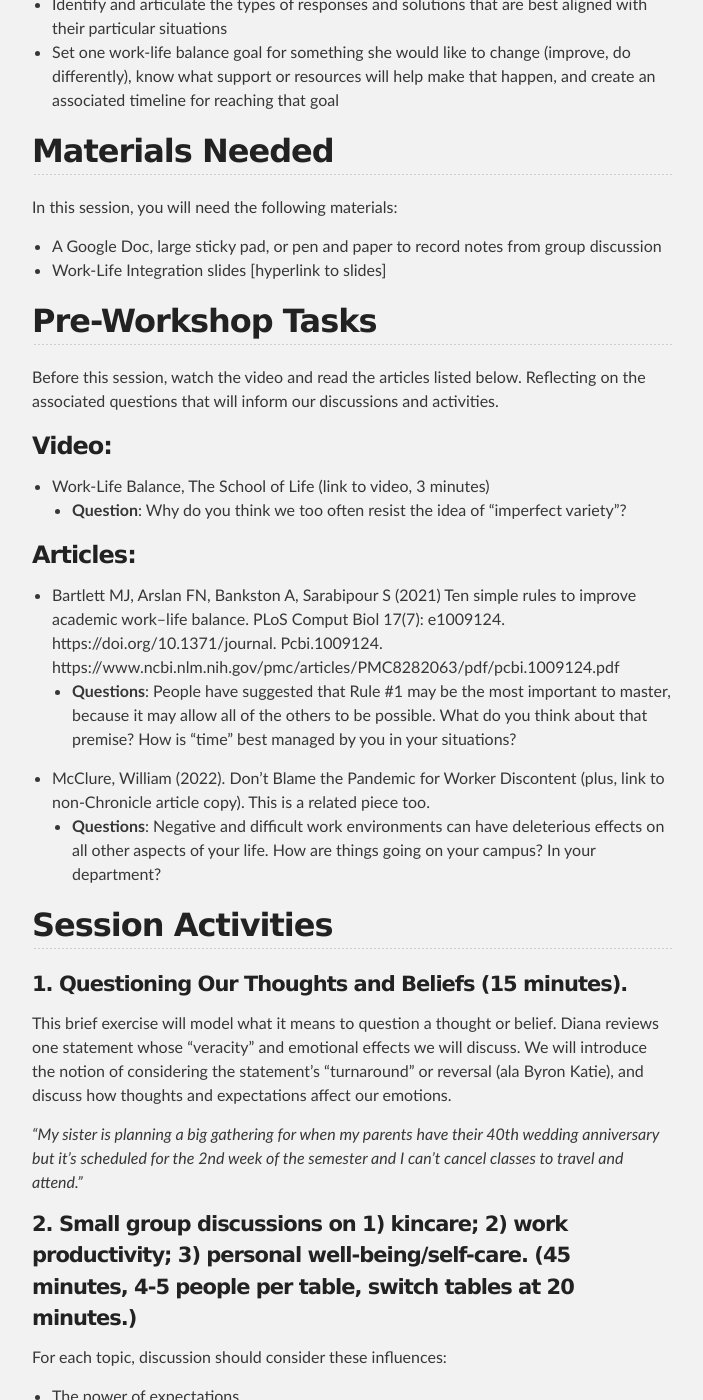
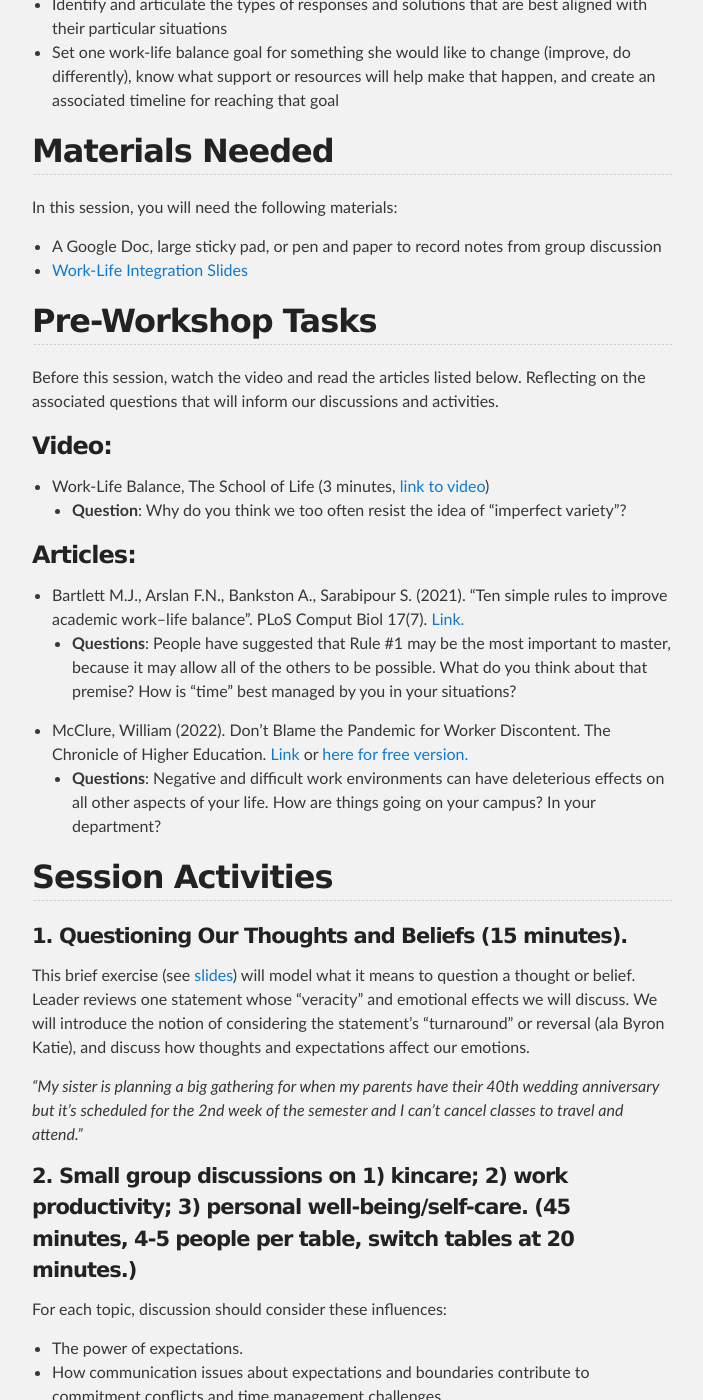
Before and after one commit to TRELIStoolkit/TRELIStoolkit.github.io, a Jekyll site: the page built from session4.md, in a window 1280 px wide and 1400 px high, scrolled down 892 px. Shown: the whole window, without its empty margins (288-991 px from the left). Built offline with Jekyll 4.4.1, drawn with Linux system fonts in a browser that asks for light colours; our own code applies the rules of GitHub Pages for plain Markdown files; some of the changed text lies outside the part shown.

Commit message:
Final formatting

```diff
--- a/session4.md
+++ b/session4.md
@@ -16,26 +16,26 @@ At the end of this session, participants will be able to…
 ## Materials Needed
 In this session, you will need the following materials:
 * A Google Doc, large sticky pad, or pen and paper to record notes from group discussion
-* Work-Life Integration slides [hyperlink to slides]
+* [Work-Life Integration Slides](https://mstuhlmacher.github.io/TRELIStoolkit/assets/documents/S4_Slides.pptx.pdf)
 
 ## Pre-Workshop Tasks
 Before this session, watch the video and read the articles listed below. Reflecting on the associated questions that will inform our discussions and activities.
 
 ### Video:
-* Work-Life Balance, The School of Life (link to video, 3 minutes)
+* Work-Life Balance, The School of Life (3 minutes, [link to video](https://www.youtube.com/watch?v=MPR3o6Hnf2g))
     * __Question__: Why do you think we too often resist the idea of “imperfect variety”?
 
 ### Articles:
-* Bartlett MJ, Arslan FN, Bankston A, Sarabipour S (2021) Ten simple rules to improve academic work–life balance. PLoS Comput Biol 17(7): e1009124. https://doi.org/10.1371/journal. Pcbi.1009124. https://www.ncbi.nlm.nih.gov/pmc/articles/PMC8282063/pdf/pcbi.1009124.pdf
+* Bartlett M.J., Arslan F.N., Bankston A., Sarabipour S. (2021). "Ten simple rules to improve academic work–life balance". PLoS Comput Biol 17(7). [Link.](https://www.ncbi.nlm.nih.gov/pmc/articles/PMC8282063/pdf/pcbi.1009124.pdf)
     * __Questions__: People have suggested that Rule #1 may be the most important to master, because it may allow all of the others to be possible. What do you think about that premise? How is “time” best managed by you in your situations?
-* McClure, William (2022). Don't Blame the Pandemic for Worker Discontent   (plus, link to non-Chronicle article copy). This is a related piece too.
+* McClure, William (2022). Don't Blame the Pandemic for Worker Discontent. The Chronicle of Higher Education. [Link](https://www.chronicle.com/article/dont-blame-the-pandemic-for-worker-discontent) or [here for free version.](https://docs.google.com/document/d/1zRam7A_Nk7NqP__zjS1KXUBou5v_jNs_qWmPHq43TtQ/edit)
     * __Questions__: Negative and difficult work environments can have deleterious effects on all other aspects of your life. How are things going on your campus? In your department?
 
 
 ## Session Activities
 #### 1. Questioning Our Thoughts and Beliefs (15 minutes).
 
-This brief exercise will model what it means to question a thought or belief. Diana reviews one statement whose “veracity” and emotional effects we will discuss. We will introduce the notion of considering the statement’s “turnaround” or reversal (ala Byron Katie), and discuss how thoughts and expectations affect our emotions.
+This brief exercise (see [slides](https://mstuhlmacher.github.io/TRELIStoolkit/assets/documents/S4_Slides.pptx.pdf)) will model what it means to question a thought or belief. Leader reviews one statement whose “veracity” and emotional effects we will discuss. We will introduce the notion of considering the statement’s “turnaround” or reversal (ala Byron Katie), and discuss how thoughts and expectations affect our emotions.
 
 *"My sister is planning a big gathering for when my parents have their 40th wedding anniversary but it’s scheduled for the 2nd week of the semester and I can’t cancel classes to travel and attend."*
 
@@ -68,7 +68,7 @@ Each participant shares (verbally, 1 minute) a single key work-life issue that t
     * __Notes:__ The European prespective. Interesting because it discusses the EU directive on work-life balance, adopted in 2019 (pre-covid) and with implementation deadline in August 2022 (“post”-covid). Work-life balance is officially recognized in Europe: "The adoption of the Work-life Balance Directive in 2019 is a paramount achievement in this sense, marking an important step for gender equality and the right of workers with care obligations in the EU.”
 13. Owens, J., Kottwitz, C., Tiedt, J., and Ramirez, J. (2018). "Strategies to Attain Faculty Work-Life Balance", Building Healthy Academic Communities Journal. [Link.](https://library.osu.edu/ojs/index.php/BHAC/article/view/6544)
     * __Notes:__ An integrated review of the literature on life balance of academic faculty in all disciplines using multiple online databases with strategies to help achieve it.
-14. Bartlett M.J., Arslan F.N., Bankston A., Sarabipour S. (2021). "Ten simple rules to improve academic work–life balance". PLoS Comput Biol 17(7). [Link.](https://www.ncbi.nlm.nih.gov/pmc/articles/PMC8282063/pdf/pcbi.1009124.pdf)
+14. Lederman, Doug. (2022) "Turnover, Burnout and Demoralization in Higher Ed". Inside Higher Ed. [Link.](https://www.insidehighered.com/news/2022/05/04/turnover-burnout-and-demoralization-higher-ed)
 15. Terras, Melissa. (2012) “The Superwoman Fallacy: What it really takes to be an academic and a parent” The Guardian. [Link.](https://www.theguardian.com/higher-education-network/blog/2012/aug/17/academic-careers-work-life-balance)
 16. Enriching Leadership International. (2015) "The Six Steps To Delegation". [Link.](https://www.swarthmore.edu/sites/default/files/assets/documents/faculty-diversity-excellence/SixStepstoDelegation.pdf)
 17. Holden Leadership Center. "Delegating Responsibility". University of Oregon. [Link.](https://www.swarthmore.edu/sites/default/files/assets/documents/faculty-diversity-excellence/delegating_responsibility.pdf)
```
